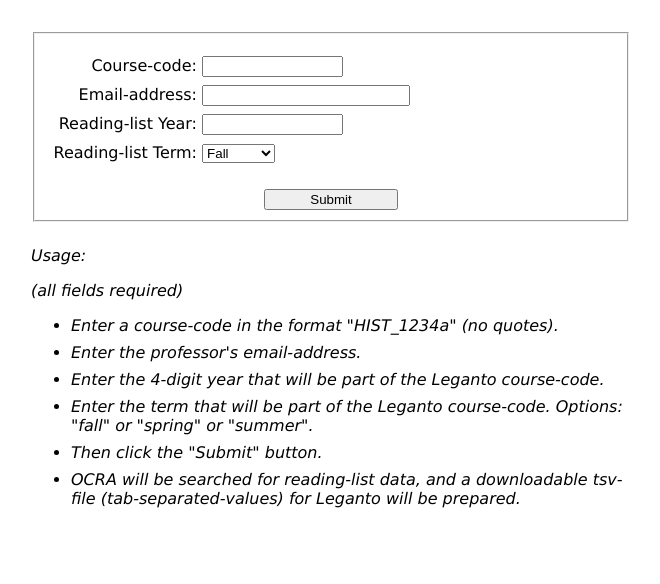
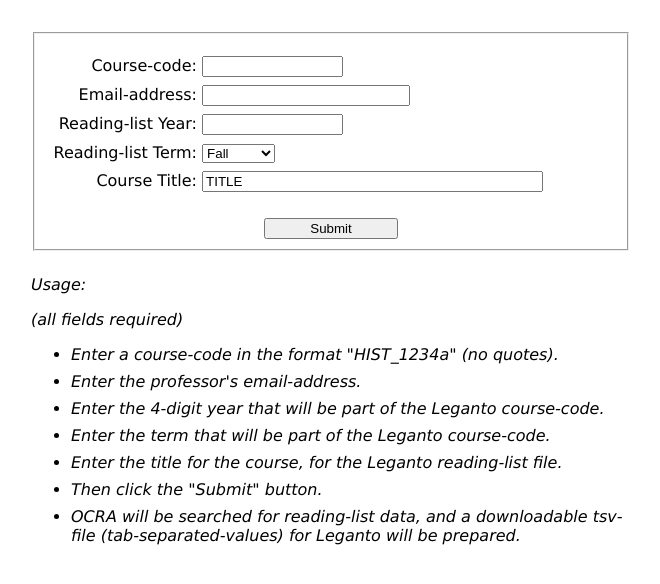
Before and after one commit to Brown-University-Library/ocra_lookup_project, a Django app: page /find/ in a window 1280 px wide. Shown: the part 56-640 px from the top of the page, without its empty margins (309-969 px from the left). Run offline with Django 4.2, Linux system fonts and the light colour scheme; parts of the project's set-up code (start-up, migrations or seed data) failed here and were passed over; some libraries are stand-ins or nearby versions.

Commit message:
displays course-title in form.

```diff
--- a/ocra_lookup_app/forms.py
+++ b/ocra_lookup_app/forms.py
@@ -18,10 +18,14 @@ class CourseAndEmailForm( forms.Form) :
         ('summer', 'Summer'),
     ]
     term = forms.ChoiceField(label='Term', choices=TERM_CHOICES, required=True)
-    course_title = forms.CharField( label='Course Title', max_length=100, required=True, initial='Course Title' )
-
-    # def return_current_year(self) -> str:
-    #     return str( datetime.datetime.now().year )
+    # course_title = forms.CharField( label='Course Title', max_length=100, required=True, initial='Course Title' )
+    course_title = forms.CharField(
+        label='Course Title',
+        max_length=100,
+        required=True,
+        initial='TITLE',
+        widget=forms.TextInput( attrs={'style': 'width:25em;'} )
+        )
 
     def clean_course_code(self):
         course_code = self.cleaned_data.get( 'course_code' )
--- a/ocra_lookup_app/templates/find.html
+++ b/ocra_lookup_app/templates/find.html
@@ -31,6 +31,12 @@
             {{ form.term }}
             <br>
 
+            <!-- Course-Title Field -->
+            <label for="course_title" style="text-align: right; display: inline-block; width: 150px; margin-top: .5em;">Course Title:</label>
+            {{ form.course_title }}
+            <br>
+
+
             {% if errors_html %}
                 <div style="color: red; margin-top: 1em; margin-left: 3em; font-size: small;">Errors:
                     {{ errors_html|safe  }}
@@ -49,7 +55,8 @@
             <li style="margin-bottom: 0.5em;">Enter a course-code in the format "HIST_1234a" (no quotes).</li>
             <li style="margin-bottom: 0.5em;">Enter the professor's email-address.</li>
             <li style="margin-bottom: 0.5em;">Enter the 4-digit year that will be part of the Leganto course-code.</li>
-            <li style="margin-bottom: 0.5em;">Enter the term that will be part of the Leganto course-code. Options: "fall" or "spring" or "summer".</li>
+            <li style="margin-bottom: 0.5em;">Enter the term that will be part of the Leganto course-code.</li>
+            <li style="margin-bottom: 0.5em;">Enter the title for the course, for the Leganto reading-list file.</li>
             <li style="margin-bottom: 0.5em;">Then click the "Submit" button.</li>
             <li style="margin-bottom: 0.5em;">OCRA will be searched for reading-list data, and a downloadable tsv-file (tab-separated-values) for Leganto will be prepared.</li>
         </ul>
```
